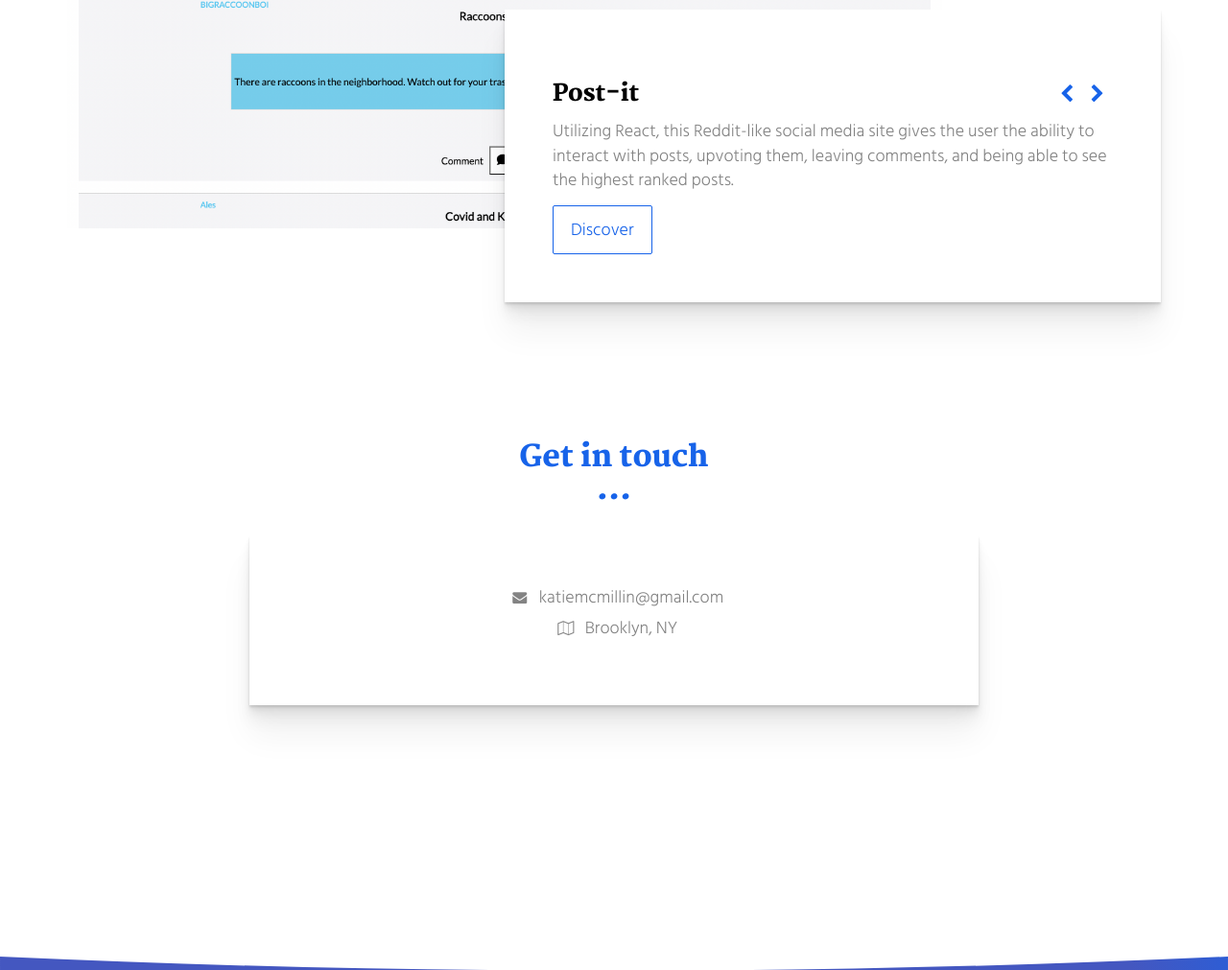
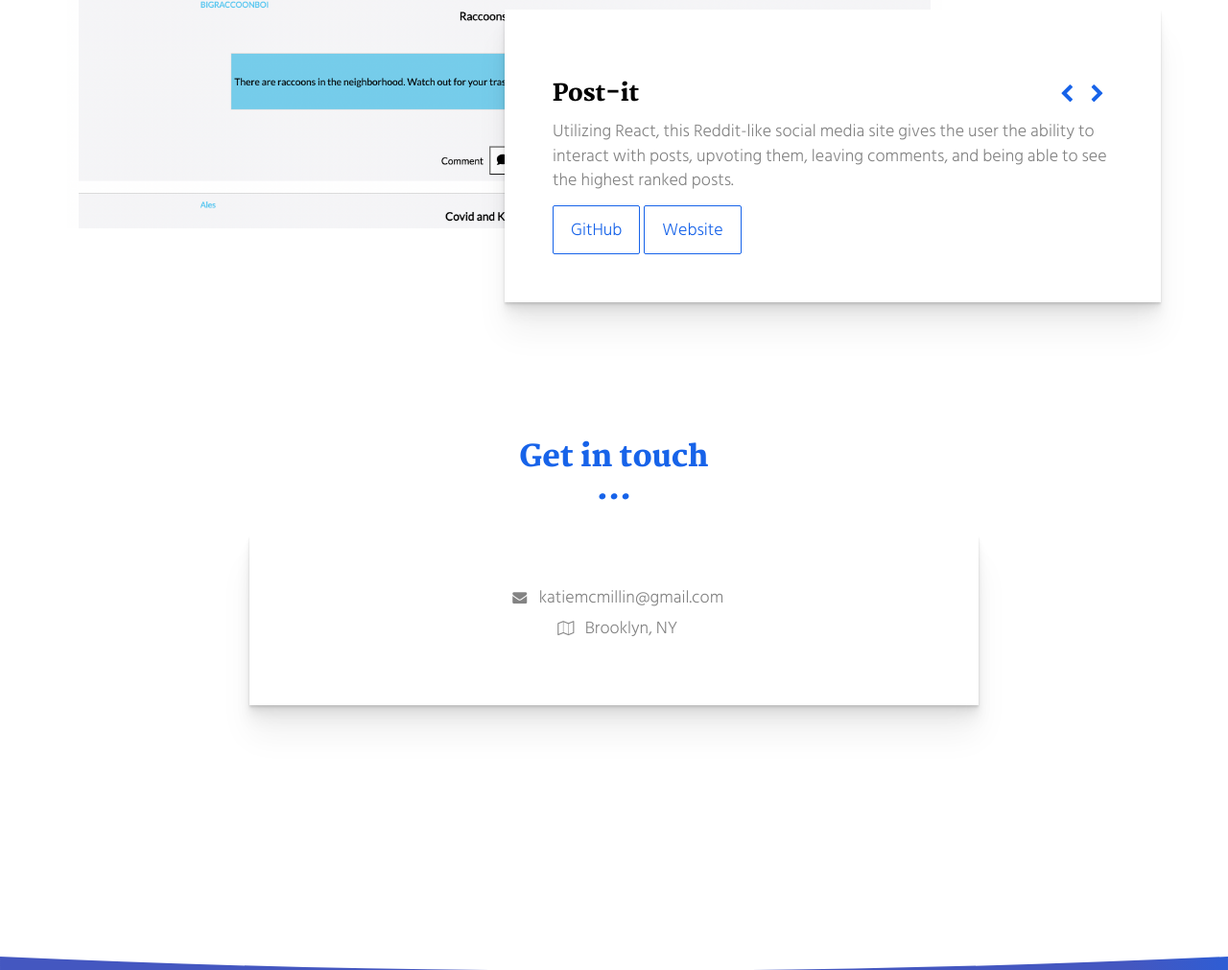
Before and after one commit to katiemcmillin/portfolio, a plain HTML site: page portfolio/index.html in a window 1280 px wide. Shown: the part 1356-2367 px from the top of the page at 96% size. Drawn offline with Linux system fonts and the light colour scheme.

Commit message:
added links to live websites

```diff
--- a/portfolio/index.html
+++ b/portfolio/index.html
@@ -107,7 +107,10 @@
                           </p>
 
                           <a target="_blank" href="https://github.com/katiemcmillin/trivia-game" class="btn btn-primary" title="">
-                            Discover
+                            GitHub
+                          </a>
+                          <a target="_blank" href="https://katiemcmillin.github.io/trivia-game/index.html" class="btn btn-primary" title="">
+                            Website
                           </a>
                         </div>
                     </div>
@@ -129,7 +132,10 @@
                           </p>
 
                           <a target="_blank" href="https://github.com/katiemcmillin/blog-site" class="btn btn-primary" title="">
-                            Discover
+                            GitHub
+                          </a>
+                          <a target="_blank" href="https://post-it-site.netlify.app" class="btn btn-primary" title="">
+                            Website
                           </a>
                         </div>
                         </div>
@@ -152,8 +158,12 @@
 
 
                             <a target="_blank" href="https://github.com/katiemcmillin/kapray-app" class="btn btn-primary" title="">
-                              Discover
+                              Github
                             </a>
+                            <a target="_blank" href="https://kapray-sun.netlify.app/" class="btn btn-primary" title="">
+                              Website
+                            </a>
+
                           </div>
                     </div>
 
@@ -176,7 +186,10 @@
 
 
                         <a target="_blank" href="https://github.com/katiemcmillin/neighborhood-library" class="btn btn-primary" title="">
-                          Discover
+                          Github
+                        </a>
+                        <a target="_blank" href="https://neighborhood-library-site.netlify.app" class="btn btn-primary" title="">
+                          Website
                         </a>
                       </div>
                 </div>
```
